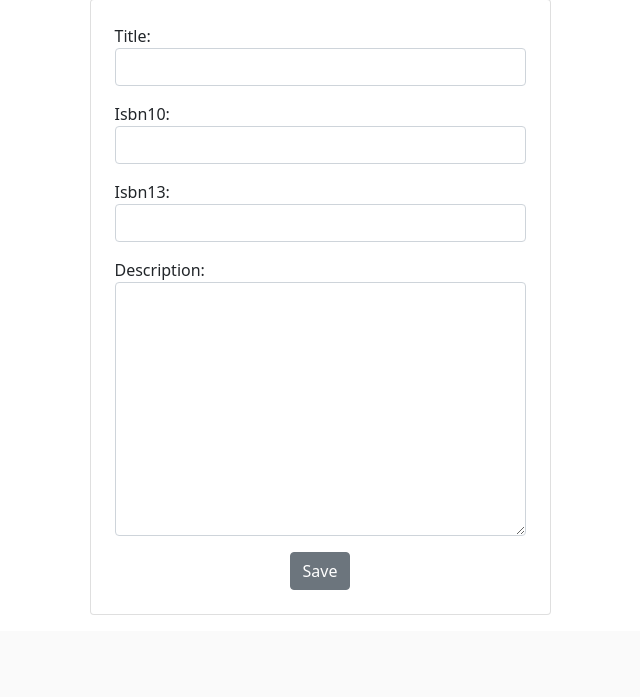
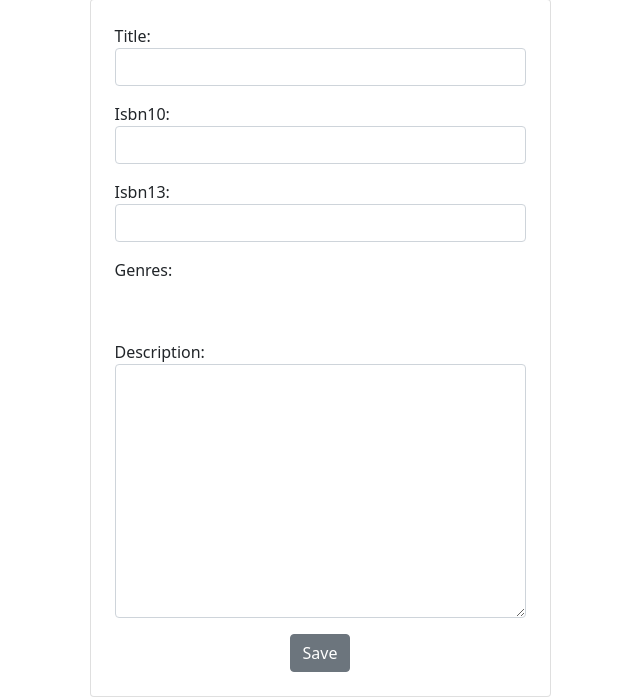
Before and after one commit to jefferson2z/books-hub, a Django app: page /books/new/ in a window 1280 px wide. Shown: the part 169-866 px from the top of the page, without its empty margins (320-960 px from the left). Before the commit the page ends 784 px from the top, so only its background shows below. Run offline with Django 3.2, Linux system fonts and the light colour scheme; data that the repository does not hold is empty; some libraries are stand-ins or nearby versions.

Commit message:
handle adding genre to book

```diff
--- a/bookshub/books/forms.py
+++ b/bookshub/books/forms.py
@@ -1,4 +1,5 @@
-from django.forms import ModelForm, TextInput, Textarea
+from django.forms import ModelForm, TextInput, Textarea, ModelMultipleChoiceField
+from django.forms.widgets import CheckboxSelectMultiple
 
 from books.models import Genre, Book
 
@@ -13,9 +14,16 @@ class GenreForm(ModelForm):
 
 
 class BookForm(ModelForm):
+    genres = ModelMultipleChoiceField(
+        Genre.objects,
+        widget=CheckboxSelectMultiple(
+            attrs={"class": "form-check form-check-inline", "style": "list-style:none"}
+        ),
+    )
+
     class Meta:
         model = Book
-        fields = ("title", "isbn10", "isbn13", "description")
+        fields = ("title", "isbn10", "isbn13", "genres", "description")
         widgets = {
             "title": TextInput(attrs={"class": "form-control input-lg"}),
             "isbn10": TextInput(attrs={"class": "form-control input-lg"}),
--- a/bookshub/books/models.py
+++ b/bookshub/books/models.py
@@ -5,14 +5,14 @@ class Author(models.Model):
     name = models.CharField(max_length=200)
 
     def __str__(self) -> str:
-        return f"{self.name}, ID: {self.id}"
+        return f"{self.name}"
 
 
 class Genre(models.Model):
     title = models.CharField(max_length=200)
 
     def __str__(self) -> str:
-        return f"{self.title}, ID: {self.id}"
+        return f"{self.title}"
 
 
 class Book(models.Model):
--- /dev/null
+++ b/bookshub/books/static/books/css/styles.css
@@ -0,0 +1,7 @@
+ul {
+  list-style-type: none;
+}
+
+.errorlist {
+  color: red;
+}
--- a/bookshub/books/templates/base.html
+++ b/bookshub/books/templates/base.html
@@ -11,6 +11,11 @@
       rel="stylesheet"
       type="text/css"
       href="{% static 'books/bootstrap/css/bootstrap.min.css' %}"
+    />
+    <link
+      rel="stylesheet"
+      type="text/css"
+      href="{% static 'books/css/styles.css' %}"
     />
   </head>
 
```
